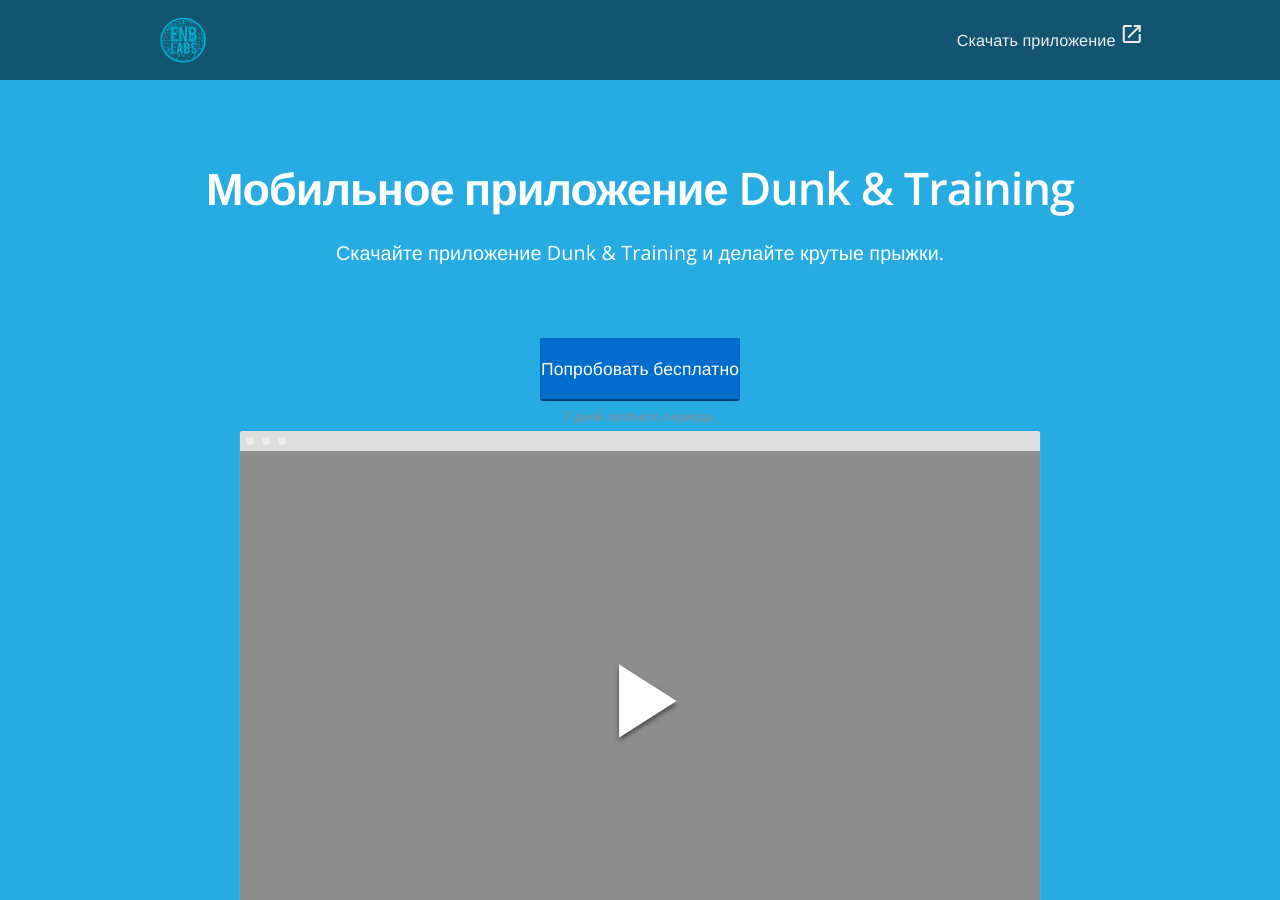
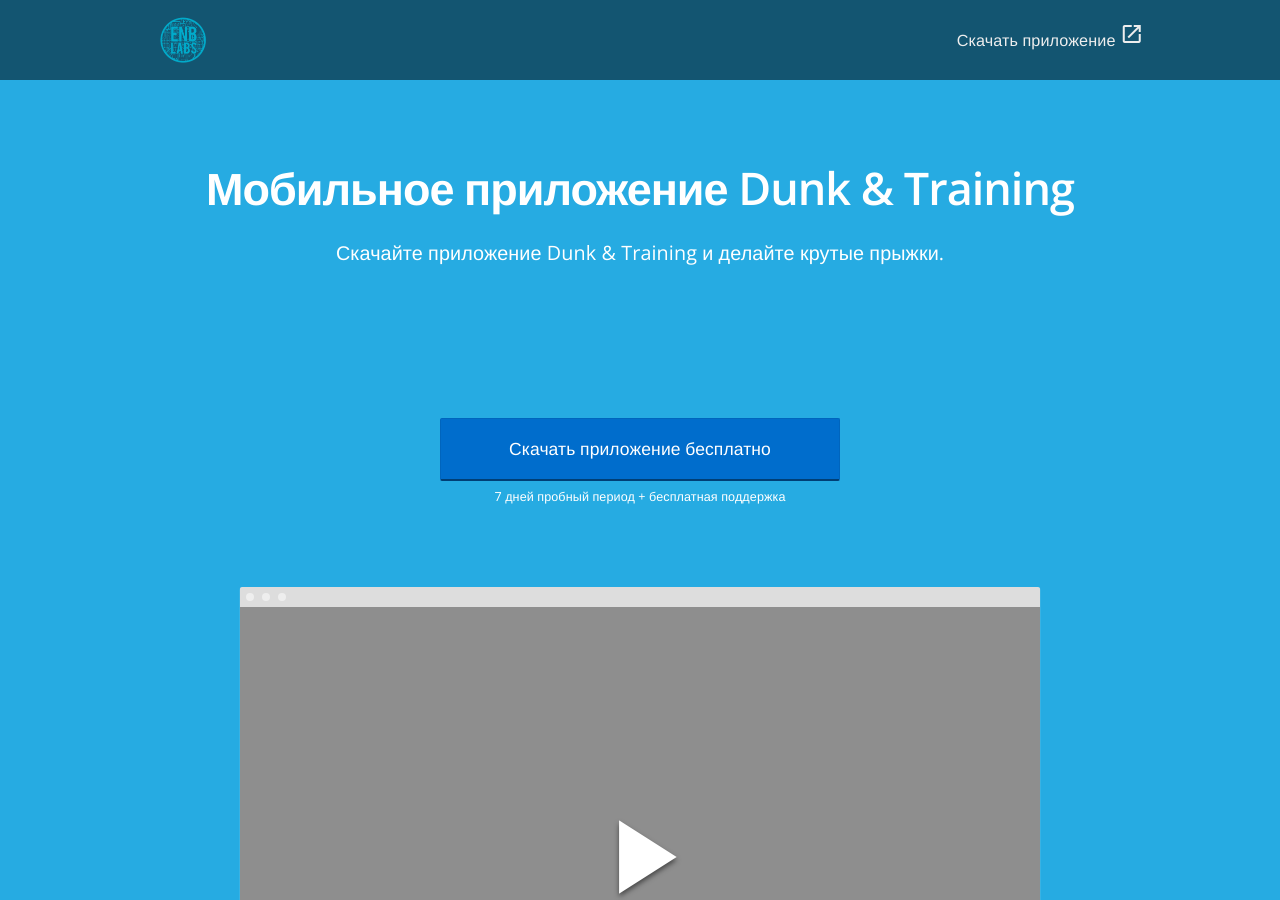
Before and after one commit to RakhimyanTim/danking-training.github.io, a Jekyll site: the page built from pages/index.html, in a window 1280 px wide and 900 px high. Built offline with Jekyll 4.4.1, drawn with Linux system fonts in a browser that asks for light colours; nearby versions of some CDN libraries.

Commit message:
Update index.html

```diff
--- a/pages/index.html
+++ b/pages/index.html
@@ -11,14 +11,12 @@
  			<h2>{{ page.title }}</h2>
 			<p class="sub-text landing-page">Скачайте приложение Dunk & Training и делайте крутые прыжки.</p>
 
-				<div class="container">
-					<div style="text-align: center;">
-						<div style="display: inline-block;">
-							<a href="#" class="btn btn-block btn-centered btn-large btn-primary sign-up" style="display: inherit;">Попробовать бесплатно</a>
-							<span class="btn-sub-text">7-дней пробного периода.</span>
-						</div>
-					</div>
-				</div>
+		<section class="bright-section centered">
+			<div class="container">
+				<p style="margin:0;"><a href="#" class="btn btn-primary btn-large btn-block btn-centered sign-up">Скачать приложение бесплатно</a>
+				<span class="btn-sub-text new-content">7 дней пробный период + бесплатная поддержка</span></p>
+			</div>
+		</section>
 
 			<div class="video screenshot">
 				<div class="force-ratio">
```
